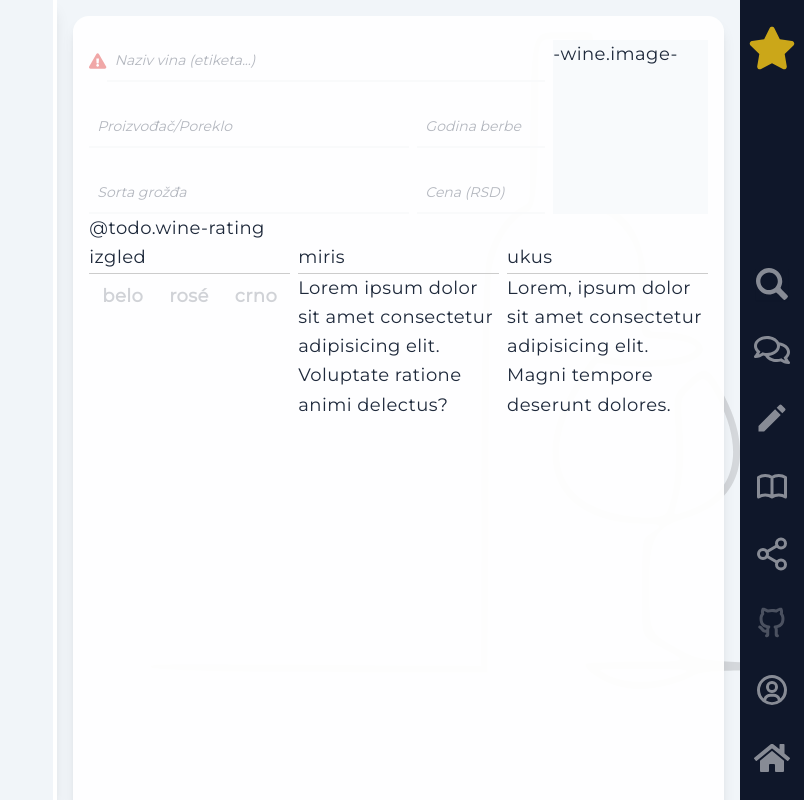
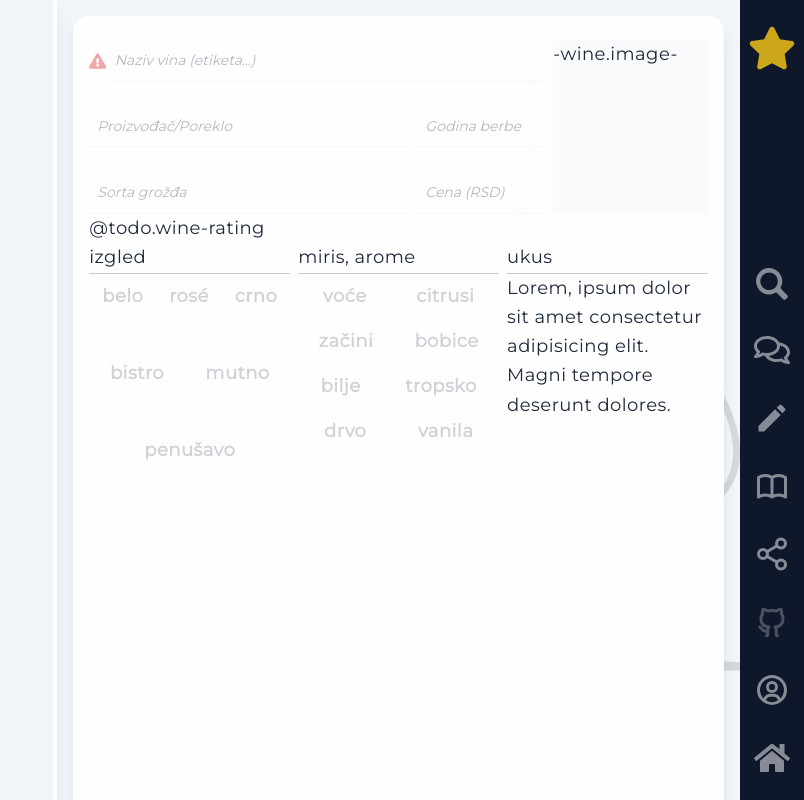
Before and after one commit to nikolav/wine-app.app, a Next.js app: page / in a window 1280 px wide. Both pictures are taken after a click on the icon 1247 px from the left and 48 px from the top of the page. Shown: the whole page, without its empty margins (476-1280 px from the left). Built offline with nearby package versions, Linux system fonts and the light colour scheme; no server answers; what @feathersjs/client, @feathersjs/socketio-client would draw is missing.

Commit message:
.izgled .arome --done

```diff
--- a/components/PageWineReview/InputWineColor.jsx
+++ /dev/null
@@ -1,64 +0,0 @@
-import {
-  useGlobals,
-  INPUT_WINE_COLOR_ACTIVE,
-} from "../../src/hooks/use-globals";
-import { prevent } from "../../src/util";
-
-//
-const classesInputWineColorButtonActive = {
-  white: "text-yellow-500",
-  rose: "text-pink-400",
-  red: "text-red-800",
-};
-//
-function InputWineColorButton({
-  //
-  // required; white | rose | red
-  color,
-  //
-  //
-  children,
-  //
-  classes = "",
-  //
-  ...rest
-}) {
-  const globals = useGlobals();
-  const isChecked = color === globals(INPUT_WINE_COLOR_ACTIVE);
-  const id = `InputWineColorButton_${color}`;
-  //
-  return (
-    <label
-      htmlFor={id}
-      className={`py-2 text-center font-bold !transition !duration-100 cursor-pointer outline-none border-none ${
-        isChecked
-          ? `scale-[1.89] ${classesInputWineColorButtonActive[color]}`
-          : "opacity-20 hover:opacity-40 hover:scale-110"
-      } ${classes}`}
-      onClick={prevent(() => globals.set(INPUT_WINE_COLOR_ACTIVE, color))}
-      {...rest}
-    >
-      <input
-        className="sr-only hidden"
-        type="radio"
-        name="color"
-        value={color}
-        id={id}
-        checked={isChecked}
-        readOnly
-      />
-      {children}
-    </label>
-  );
-}
-////
-////
-export default function InputWineColor() {
-  return (
-    <div className="flex flex-row items-center justify-around">
-      <InputWineColorButton color="white">belo</InputWineColorButton>
-      <InputWineColorButton color="rose">rosé</InputWineColorButton>
-      <InputWineColorButton color="red">crno</InputWineColorButton>
-    </div>
-  );
-}
--- a/components/PageWineReview/PageWineReview.jsx
+++ b/components/PageWineReview/PageWineReview.jsx
@@ -1,13 +1,28 @@
-import React from "react";
+import React, { useEffect } from "react";
 import modcss from "./PageWineReview.module.css";
 import { prevent } from "../../src/util";
 // import useStateSwitch from "../../src/hooks/use-state-switch";
 import PageWineReviewInput from "./PageWineReviewInput";
-import InputWineColor from "./InputWineColor";
+import { InputWineColor, InputWineClearOrHazy, InputWineFizzy, InputWineAroma } from "./inputs";
+import { useGlobals, INPUT_WINE_REVIEW } from "../../src/hooks/use-globals";
 ////
 ////
 const PageWineReview = () => {
+  const globals = useGlobals();
+  const wineReview = globals(INPUT_WINE_REVIEW);
+  //
   const onSubmit = () => {};
+  const onChange_ = (payload) => {
+    globals.set(INPUT_WINE_REVIEW, {
+      ...wineReview,
+      [payload.name]: payload.value,
+    });
+  };
+  //
+  useEffect(() => {
+    console.log(wineReview);
+  }, [wineReview]);
+  //
   //
   return (
     <form
@@ -22,17 +37,20 @@ const PageWineReview = () => {
         {/* inputs --left */}
         <div className="space-y-6 col-span-9 pr-2 **bg-yellow-50">
           <PageWineReviewInput
+            onChange={onChange_}
             isRequired={true}
             name="wine"
             placeholder="Naziv vina (etiketa...)"
           />
           <div className="flex flex-row gap-x-2">
             <PageWineReviewInput
+              onChange={onChange_}
               name="producer"
               placeholder="Proizvođač/Poreklo"
               classes="grow"
             />
             <PageWineReviewInput
+              onChange={onChange_}
               name="year"
               type="number"
               placeholder="Godina berbe"
@@ -42,11 +60,13 @@ const PageWineReview = () => {
 
           <div className="flex flex-row gap-x-2">
             <PageWineReviewInput
+              onChange={onChange_}
               name="grape"
               placeholder="Sorta grožđa"
               classes="grow"
             />
             <PageWineReviewInput
+              onChange={onChange_}
               name="price"
               type="number"
               placeholder="Cena (RSD)"
@@ -67,15 +87,16 @@ const PageWineReview = () => {
         <div className="md:col-span-4">
           izgled
           <hr />
-          <div>
+          <div className="space-y-8">
             <InputWineColor />
+            <InputWineClearOrHazy />
+            <InputWineFizzy />
           </div>
         </div>
         <div className="md:col-span-4">
-          miris
+          miris, arome
           <hr />
-          Lorem ipsum dolor sit amet consectetur adipisicing elit. Voluptate
-          ratione animi delectus?
+          <InputWineAroma />
         </div>
         <div className="md:col-span-4">
           ukus
--- a/components/PageWineReview/PageWineReviewInput.jsx
+++ b/components/PageWineReview/PageWineReviewInput.jsx
@@ -32,7 +32,7 @@ export default function PageWineReviewInput({
 }) {
   const { sync, inputs } = useInputSynced({ [name]: "" });
   const inputSync = (evt) => {
-      onChange(evt?.target?.value);
+    onChange({ name, value: evt?.target?.value });
     sync(evt);
   };
   ////
--- /dev/null
+++ b/components/PageWineReview/inputs.jsx
@@ -0,0 +1,163 @@
+import { useGlobals, INPUT_WINE_REVIEW } from "../../src/hooks/use-globals";
+import { prevent } from "../../src/util";
+
+//
+const classesInputWineColorButtonActive = {
+  white: "text-yellow-500",
+  rose: "text-pink-400",
+  red: "text-red-800",
+  isClear: "text-slate-900",
+  isHazy: "text-slate-900",
+  isFizzy: "text-slate-900",
+};
+//
+function InputWineColorButton({
+  //
+  // required; white | rose | red
+  value,
+  //
+  // input:radio.name
+  name,
+  //
+  children,
+  //
+  //
+  type = "radio",
+  //
+  classes = "",
+  //
+  ...rest
+}) {
+  const globals = useGlobals();
+  const wineReview = globals(INPUT_WINE_REVIEW);
+  //
+  const isChecked = value === wineReview[name];
+  const id = `InputWineColorButton_${value}`;
+  const onClick = () => {
+    //
+    const newValue = isChecked ? null : value;
+    globals.set(INPUT_WINE_REVIEW, { ...wineReview, [name]: newValue });
+  };
+  //
+  return (
+    <label
+      htmlFor={id}
+      className={`py-2 text-center font-bold !transition !duration-100 cursor-pointer ${
+        isChecked
+          ? `scale-150 ${classesInputWineColorButtonActive[value]}`
+          : "opacity-20 hover:opacity-40 hover:scale-110"
+      } ${classes}`}
+      onClick={prevent(onClick)}
+      {...rest}
+    >
+      <input
+        className="sr-only hidden"
+        type={type}
+        name={name}
+        value={value}
+        id={id}
+        checked={isChecked}
+        readOnly
+      />
+      {children}
+    </label>
+  );
+}
+////
+////
+export const InputWineColor = () => {
+  //
+  return (
+    <div className="flex flex-row items-center justify-around">
+      <InputWineColorButton name="color" value="white">
+        belo
+      </InputWineColorButton>
+      <InputWineColorButton name="color" value="rose">
+        rosé
+      </InputWineColorButton>
+      <InputWineColorButton name="color" value="red">
+        crno
+      </InputWineColorButton>
+    </div>
+  );
+};
+
+export const InputWineClearOrHazy = () => {
+  return (
+    <div className="flex flex-row items-center justify-around">
+      <InputWineColorButton name="clearhazy" value="isClear">
+        bistro
+      </InputWineColorButton>
+      <InputWineColorButton name="clearhazy" value="isHazy">
+        mutno
+      </InputWineColorButton>
+    </div>
+  );
+};
+
+export const InputWineFizzy = () => {
+  return (
+    <div className="flex flex-row items-center justify-around">
+      <InputWineColorButton type="checkbox" name="isFizzy" value="isFizzy">
+        penušavo
+      </InputWineColorButton>
+    </div>
+  );
+};
+
+//
+// voće, citrusi, cveće, tropsko, med, bobice, jabuka, kruška, bilje, minerali, začini, puter, kvasac, džem, drvo, vanila, čokolada
+export const InputWineAroma = () => {
+  return (
+    <>
+      <div className="flex flex-row items-center justify-around">
+        <InputWineColorButton type="checkbox" name="aroma.fruit" value="voće">
+          voće
+        </InputWineColorButton>
+        <InputWineColorButton
+          type="checkbox"
+          name="aroma.citrus"
+          value="citrusi"
+        >
+          citrusi
+        </InputWineColorButton>
+      </div>
+      <div className="flex flex-row items-center justify-around">
+        <InputWineColorButton type="checkbox" name="aroma.spice" value="začini">
+          začini
+        </InputWineColorButton>
+        <InputWineColorButton
+          type="checkbox"
+          name="aroma.berries"
+          value="bobice"
+        >
+          bobice
+        </InputWineColorButton>
+      </div>
+      <div className="flex flex-row items-center justify-around">
+        <InputWineColorButton type="checkbox" name="aroma.herb" value="bilje">
+          bilje
+        </InputWineColorButton>
+        <InputWineColorButton
+          type="checkbox"
+          name="aroma.tropical"
+          value="tropsko"
+        >
+          tropsko
+        </InputWineColorButton>
+      </div>
+      <div className="flex flex-row items-center justify-around">
+        <InputWineColorButton type="checkbox" name="aroma.wood" value="drvo">
+          drvo
+        </InputWineColorButton>
+        <InputWineColorButton
+          type="checkbox"
+          name="aroma.vanilla"
+          value="vanila"
+        >
+          vanila
+        </InputWineColorButton>
+      </div>
+    </>
+  );
+};
--- a/src/hooks/use-globals.js
+++ b/src/hooks/use-globals.js
@@ -14,11 +14,13 @@ export const ARTICLE_ONSAVE = "articleOnSave.fhxcetnlgss";
 export const ARTICLE_DBSAVE = "articleDBSave.ywhrpmeliai";
 export const ARTICLE_TITLE_CACHED = "articleTitleCached.wuireunyrdm";
 export const ARTICLE_SAVED = "articleSaved.kdbyzlmousj";
-export const INPUT_WINE_COLOR_ACTIVE = "inputWineColorActive.fgojnhfvgrd";
+export const INPUT_WINE_REVIEW = "inputWineReview.mxhuqbjfyug";
 ////
 ////
 export default function GlobalsProvder({ children }) {
-  const [globals, setGlobals] = useState({});
+  const [globals, setGlobals] = useState({
+    [INPUT_WINE_REVIEW]: {},
+  });
   const cp_ = () => ({ ...globals });
   //
   const value = (name) => globals[name];
--- a/styles/build.css
+++ b/styles/build.css
@@ -1401,6 +1401,11 @@ select {
   margin-right: auto;
 }
 
+.my-2 {
+  margin-top: 0.5rem;
+  margin-bottom: 0.5rem;
+}
+
 .mt-4 {
   margin-top: 1rem;
 }
@@ -1640,6 +1645,12 @@ select {
   transform: translate(var(--tw-translate-x), var(--tw-translate-y)) rotate(var(--tw-rotate)) skewX(var(--tw-skew-x)) skewY(var(--tw-skew-y)) scaleX(var(--tw-scale-x)) scaleY(var(--tw-scale-y));
 }
 
+.scale-\[1\.77\] {
+  --tw-scale-x: 1.77;
+  --tw-scale-y: 1.77;
+  transform: translate(var(--tw-translate-x), var(--tw-translate-y)) rotate(var(--tw-rotate)) skewX(var(--tw-skew-x)) skewY(var(--tw-skew-y)) scaleX(var(--tw-scale-x)) scaleY(var(--tw-scale-y));
+}
+
 .transform {
   transform: translate(var(--tw-translate-x), var(--tw-translate-y)) rotate(var(--tw-rotate)) skewX(var(--tw-skew-x)) skewY(var(--tw-skew-y)) scaleX(var(--tw-scale-x)) scaleY(var(--tw-scale-y));
 }
@@ -1731,6 +1742,24 @@ select {
   --tw-space-x-reverse: 0;
   margin-right: calc(0px * var(--tw-space-x-reverse));
   margin-left: calc(0px * calc(1 - var(--tw-space-x-reverse)));
+}
+
+.space-y-2 > :not([hidden]) ~ :not([hidden]) {
+  --tw-space-y-reverse: 0;
+  margin-top: calc(0.5rem * calc(1 - var(--tw-space-y-reverse)));
+  margin-bottom: calc(0.5rem * var(--tw-space-y-reverse));
+}
+
+.space-y-0 > :not([hidden]) ~ :not([hidden]) {
+  --tw-space-y-reverse: 0;
+  margin-top: calc(0px * calc(1 - var(--tw-space-y-reverse)));
+  margin-bottom: calc(0px * var(--tw-space-y-reverse));
+}
+
+.\!space-y-0 > :not([hidden]) ~ :not([hidden]) {
+  --tw-space-y-reverse: 0 !important;
+  margin-top: calc(0px * calc(1 - var(--tw-space-y-reverse))) !important;
+  margin-bottom: calc(0px * var(--tw-space-y-reverse)) !important;
 }
 
 .overflow-hidden {
```
Lines whose indentation alone changed are shown as unchanged.
